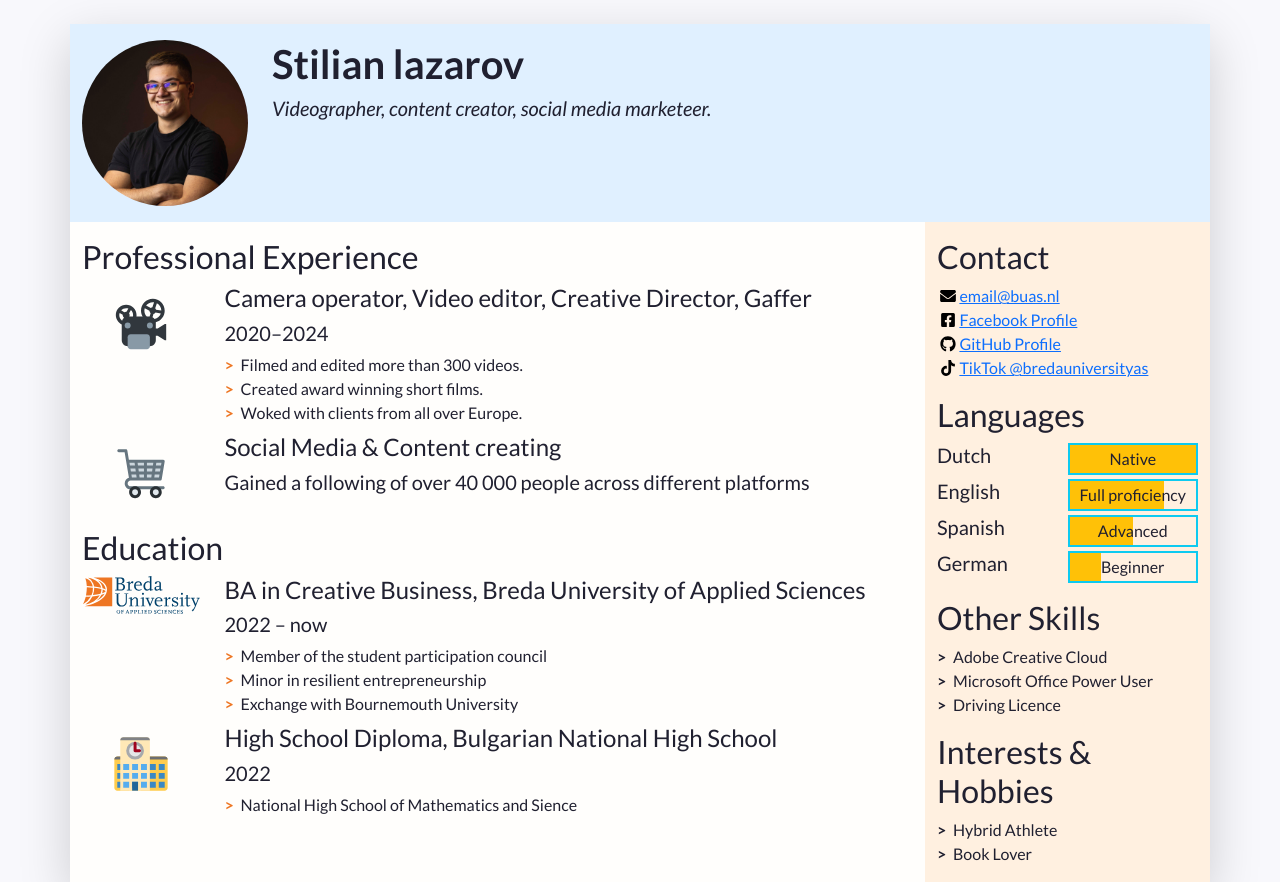
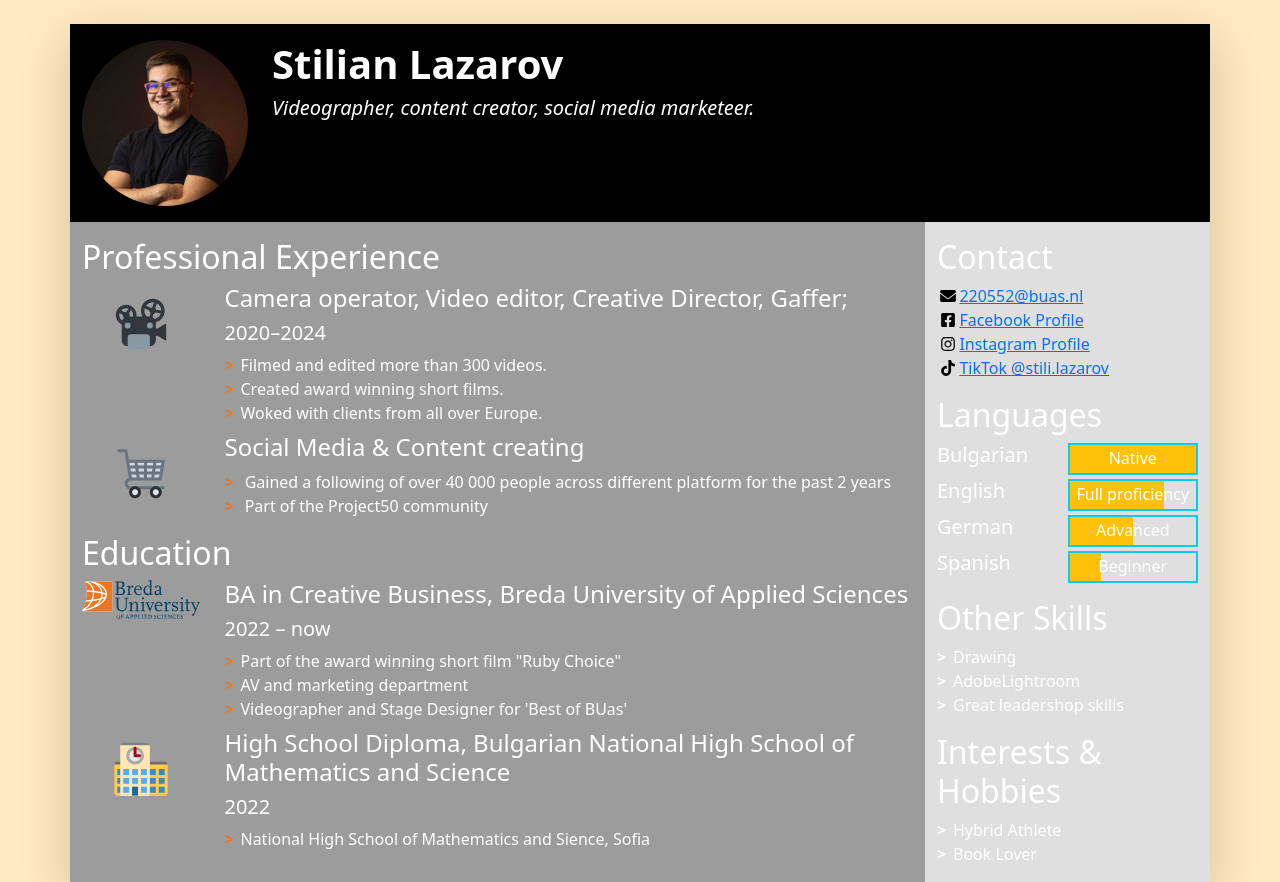
Before and after one commit to Stilkata777/PRJ4_2324_220552, a plain HTML site: page index.html in a window 1280 px wide. Shown: the top 882 px of the page. Drawn offline with nearby package versions, Linux system fonts and the light colour scheme.

Commit message:
Font and colour change
Update of the font and the colour palette.

Fixing the name of the image (removing space), adding more information to the CV and adding a list.

```diff
--- a/css/styles.css
+++ b/css/styles.css
@@ -6,23 +6,24 @@
 /* Styles for the body */
 
 body {
-	font-family: Lato, "Open Sans", Roboto, "Segoe UI", "Helvetica Neue", Helvetica, Arial, sans-serif;
-	color: #202030;
-	background-color: #f8f8fc;
+	font-family:  font-family: "Roboto", sans-serif;
+	color: #FFFFFF;
+	background-color: #FFEABF;
 }
+
 
 /* Styles for custom classes in the document. (There are more, try to find them out!) */
 
 .resume-header {
-    background-color: #e0f0ff;
+    background-color: #000000;
 }
 
 .resume-main {
-	background-color: #fffefc;
+	background-color: #9C9C9C;
 }
 
 .resume-aside {
-	background-color: #fff0e0;
+	background-color: #DFDFDF;
 }
 
 /* Styles for lists in the document */
--- a/index.html
+++ b/index.html
@@ -14,7 +14,7 @@
     <!-- Links to our additional CSS styles -->
     <link rel="stylesheet" href="css/styles.css">
 
-    <title>Firstname Lastname's Resumé</title>
+    <title>Stilian Lazarov's Resumé</title>
   </head>
   <!-- End of the head -->
 
@@ -43,13 +43,13 @@
             "w-100" makes sure the image takes the full width of the column it's in
             "rounded-circle" cuts a circle around the image
           -->
-          <img class="w-100 rounded-circle my-3" src="images/IMG_9461 copy.jpg" alt="Portrait of Firstname Lastname" width="160">
+          <img class="w-100 rounded-circle my-3" src="images/IMG_9461copy.jpg" alt="Portrait of Firstname Lastname" width="160">
         </div>
         <!--
           A container to wrap around your name and tagline. Full-width at small size, then columns of increasing size.
         -->
         <div class="col-12 col-sm-8 col-md-9 col-lg-10 my-3 header-content">
-          <h1 class="fw-bolder">Stilian lazarov</h1>
+          <h1 class="fw-bolder">Stilian Lazarov</h1>
           <h5 class="fst-italic tagline">Videographer, content creator, social media marketeer.</h5>
         </div>
       </header>
@@ -84,7 +84,7 @@
                   <img class="biography-logo mw-100 d-block mx-auto" src="images/employers/projector.svg" alt="Company logo" width="80">
                 </div>
                 <div class="biography-contents col-9 col-sm-10 col-md-9 col-lg-10">
-                  <h4>Camera operator, Video editor, Creative Director, Gaffer&nbsp;</h4>
+                  <h4>Camera operator, Video editor, Creative Director, Gaffer;</h4>
                   <h5>2020&ndash;2024</h5>
                   <!-- Use the list below to talk about your achievements -->
                   <ul class="biography-details list-unstyled">
@@ -102,8 +102,12 @@
                   <img class="biography-logo mw-100 d-block mx-auto" src="images/employers/trolley.svg" alt="Company logo" width="80">
                 </div>
                 <div class="biography-contents col-9 col-sm-10 col-md-9 col-lg-10">
+
                   <h4>Social Media &amp; Content creating</h4>
-                  <h5>Gained a following of over 40 000 people across different platforms&nbsp;</h5>
+                  <ul class="biography-details list-unstyled">
+					  <li> Gained a following of over 40 000 people across different platform for the past 2 years</li>
+					  <li> Part of the Project50 community</li>
+                  </ul>
                   <!-- This entry doesn't have a list of achievements, but you can copy-paste the one from above -->
                 </div>
               </li>
@@ -127,9 +131,9 @@
                   <h5>2022 –&nbsp;now</h5>
                   <!-- Use the list below to talk about minors, exchanges, extra-curricular activities. -->
                   <ul class="biography-details list-unstyled">
-                    <li>Member of the student participation council</li>
-                    <li>Minor in resilient entrepreneurship</li>
-                    <li>Exchange with Bournemouth University</li>
+                    <li>Part of the award winning short film "Ruby Choice"</li>
+                    <li>AV and marketing department</li>
+                    <li>Videographer and Stage Designer for 'Best of BUas'</li>
                   </ul>
                 </div>
               </li>
@@ -140,10 +144,10 @@
                   <img class="biography-logo mw-100 d-block mx-auto" src="images/schools/school.svg" alt="School logo" width="80">
                 </div>
                 <div class="biography-contents col-9 col-sm-10 col-md-9 col-lg-10">
-                  <h4>High School Diploma, Bulgarian National High School</h4>
+                  <h4>High School Diploma, Bulgarian National High School of Mathematics and Science</h4>
                   <h5>2022</h5>
                   <ul class="biography-details list-unstyled">
-                    <li>National High School of Mathematics and Sience</li>
+                    <li>National High School of Mathematics and Sience, Sofia</li>
                   </ul>
                 </div>
               </li>
@@ -172,27 +176,27 @@
             -->
             <ul class="contact-list list-unstyled">
               <li class="contact-item">
-                <a class="d-flex align-items-center" href="mailto:email@buas.nl" target="_blank">
+                <a class="d-flex align-items-center" href="mailto:220552@buas.nl" target="_blank">
                   <img class="contact-icon" src="images/icons/envelope.svg" alt="Email">
-                  email@buas.nl
+                  220552@buas.nl
                 </a>
               </li>
               <li class="contact-item">
-                <a class="d-flex align-items-center" href="https://facebook.com/" target="_blank">
+                <a class="d-flex align-items-center" href="https://www.facebook.com/stilian.lazarov.5" target="_blank">
                   <img class="contact-icon" src="images/icons/facebook.svg" alt="Facebook">
                   Facebook Profile
                 </a>
               </li>
               <li class="contact-item">
-                <a class="d-flex align-items-center" href="https://github.com/" target="_blank">
-                  <img class="contact-icon" src="images/icons/github.svg" alt="LinkedIn">
-                  GitHub Profile
+                <a class="d-flex align-items-center" href="https://www.instagram.com/stili.lazarov/" target="_blank">
+                  <img class="contact-icon" src="images/icons/instagram.svg" alt="LinkedIn">
+                  Instagram Profile
                 </a>
               </li>
               <li class="contact-item">
-                <a class="d-flex align-items-center" href="https://www.tiktok.com/@bredauniversityas" target="_blank">
+                <a class="d-flex align-items-center" href="https://www.tiktok.com/@stili.lazarov" target="_blank">
                   <img class="contact-icon" src="images/icons/tiktok.svg" alt="Mobile Phone">
-                  TikTok @bredauniversityas
+                  TikTok @stili.lazarov
                 </a>
               </li>
             </ul>
@@ -205,7 +209,7 @@
             <!-- Each item in the list is a language. Modify, add or remove depending on what you speak -->
             <ul class="language-list list-unstyled">
               <li class="language-item d-flex mb-1">
-                <h5 class="language-name w-50">Dutch</h5>
+                <h5 class="language-name w-50">Bulgarian</h5>
                 <div class="language-level w-50 border border-info border-2 position-relative">
                   <!-- The div below is a progress bar. Choose between w-25, w-50, w-75 and w-100 to show your level of fluency -->
                   <div class="language-progress position-absolute bg-warning h-100 w-100"></div>
@@ -221,7 +225,7 @@
                 </div>
               </li>
               <li class="language-item d-flex mb-1">
-                <h5 class="language-name w-50">Spanish</h5>
+                <h5 class="language-name w-50">German</h5>
                 <div class="language-level w-50 border border-info border-2 position-relative">
                   <!-- The div below is a progress bar. Choose between w-25, w-50, w-75 and w-100 to show your level of fluency -->
                   <div class="language-progress position-absolute bg-warning h-100 w-50"></div>
@@ -229,7 +233,7 @@
                 </div>
               </li>
               <li class="language-item d-flex mb-1">
-                <h5 class="language-name w-50">German</h5>
+                <h5 class="language-name w-50">Spanish</h5>
                 <div class="language-level w-50 border border-info border-2 position-relative">
                   <!-- The div below is a progress bar. Choose between w-25, w-50, w-75 and w-100 to show your level of fluency -->
                   <div class="language-progress position-absolute bg-warning h-100 w-25"></div>
@@ -244,9 +248,9 @@
           <section class="my-3 aside-section">
             <h2>Other Skills</h2>
             <ul class="skill-list list-unstyled">
-              <li class="skill-item">Adobe Creative Cloud</li>
-              <li class="skill-item">Microsoft Office Power User</li>
-              <li class="skill-item">Driving Licence</li>
+              <li class="skill-item">Drawing</li>
+              <li class="skill-item">AdobeLightroom</li>
+              <li class="skill-item">Great leadershop skills&nbsp;&nbsp;</li>
             </ul>
           </section>
 
```
Also changed, not shown: page1.html (+11 -0 lines), page2.html (added, +10 -0 lines), images/IMG_9461copy.jpg (renamed from images/IMG_9461 copy.jpg), images/gradient6.jpg (added), 2 other files.
